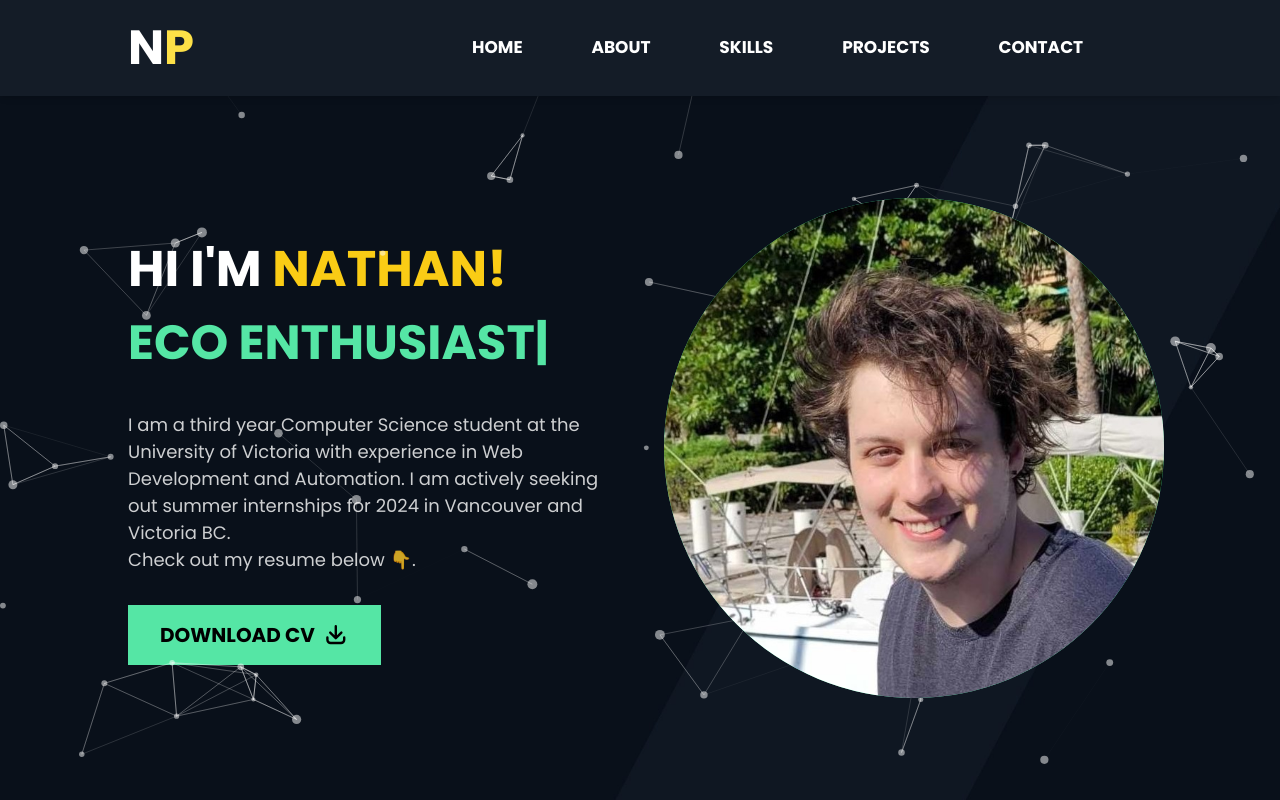
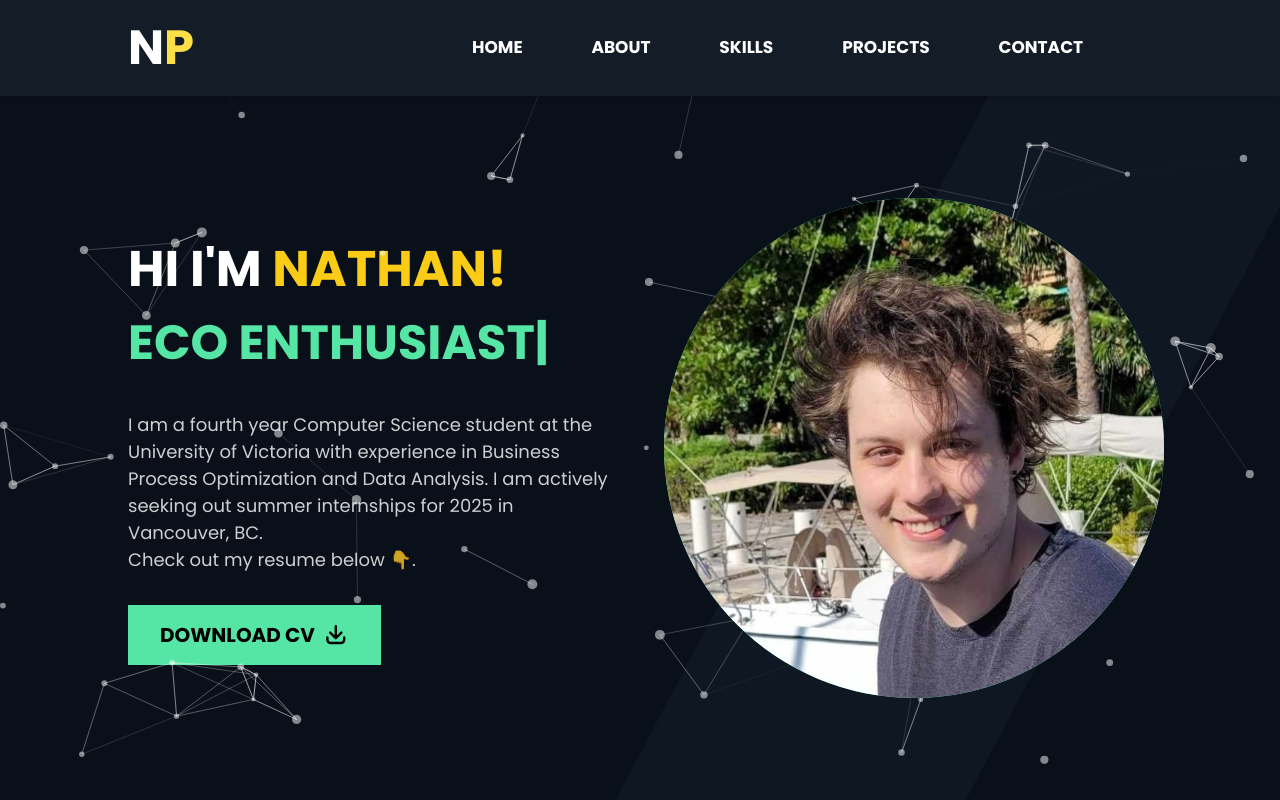
Before and after one commit to NathanPannell/portfolio, a Next.js app: page / in a window 1280 px wide. Shown: the top 800 px of the page. Built offline with nearby package versions, Linux system fonts and the light colour scheme.

Commit message:
Update Hero.tsx

```diff
--- a/Components/Hero.tsx
+++ b/Components/Hero.tsx
@@ -34,10 +34,9 @@ const Hero = () => {
           </h1>
           <TextEffect />
           <p className="my-[2rem] text-[18px] text-white opacity-80">
-            I am a third year Computer Science student at the University of
-            Victoria with experience in Web Development and Automation. I am
-            actively seeking out summer internships for 2024 in Vancouver and
-            Victoria BC.
+            I am a fourth year Computer Science student at the University of
+            Victoria with experience in Business Process Optimization and Data Analysis. I am
+            actively seeking out summer internships for 2025 in Vancouver, BC.
             <br />
             Check out my resume below 👇.
           </p>
```
